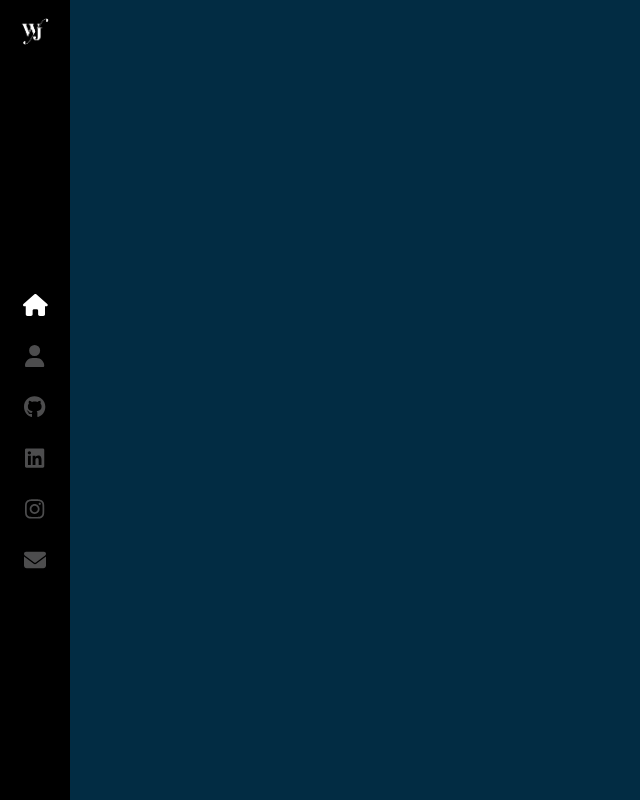
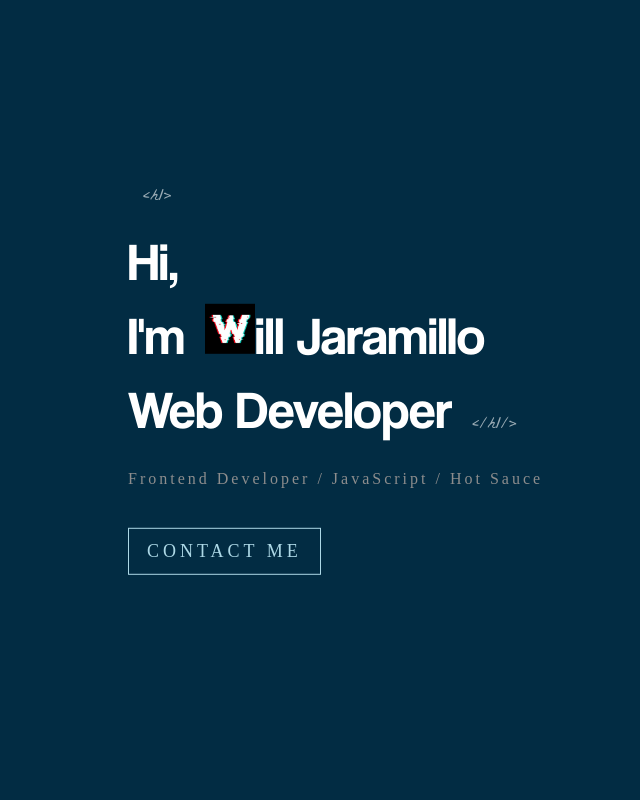
Before and after one commit to willj30/react-portfolio, a React (Create React App) app: page / in a window 1280 px wide. Shown: the whole page, without its empty margins (0-640 px from the left). Built offline with nearby package versions, Linux system fonts and the light colour scheme.

Commit message:
updated layouts, home page, and styling

```diff
--- a/src/App.js
+++ b/src/App.js
@@ -1,12 +1,14 @@
 import { Routes, Route } from 'react-router-dom';
 import './App.scss';
 import Layout from './components/Layout';
+import Home from './components/Home';
 
 function App() {
   return (
     <>
     <Routes>
-      <Route path="/" element={<Layout />} />
+      <Route path="/" element={<Layout />}/>
+      <Route index element={<Home />} />
       </Routes>
       </>
   );
--- /dev/null
+++ b/src/components/Home/index.js
@@ -0,0 +1,27 @@
+import LogoTitle from '../../assets/images/wtitle.jpg'
+import { Link } from 'react-router-dom'
+import './index.scss'
+
+
+const Home = () => {
+    return (
+        <div className="container home-page">
+            <div className="text-zone">
+                <h1>Hi, <br /> I'm
+                <img src={LogoTitle} alt="hero" />
+                ill Jaramillo
+                <br/>
+                Web Developer</h1>
+<h2>
+    Frontend Developer / JavaScript / Hot Sauce
+</h2>
+        <Link to="/contact" className='flat-button'>CONTACT ME</Link>
+            </div>
+
+        </div>
+
+
+    );
+}
+
+export default Home
--- /dev/null
+++ b/src/components/Home/index.scss
@@ -0,0 +1,85 @@
+.home-page {
+
+    .text-zone {
+        position: absolute;
+        left: 10%;
+        top: 50%;
+        transform: translateY(-50%);
+        width: 40%;
+        max-height: 90%;
+
+    }
+    h1 {
+        color: white;
+        font-size: 53px;
+        margin:0;
+        font-family: 'Coolvetica';
+        font-weight: 400;
+
+        &::before {
+            content: '<h1>';
+            font-family: 'La Belle Aurore';
+            color: white;
+            font-size: 18px;
+            position: absolute;
+            margin-top: -40px;
+            left: 15px;
+            opacity: 0.6;
+        }
+
+        &::after {
+            content: '</h1/>';
+            font-family: 'La Belle Aurore';
+            color: white;
+            font-size: 18px;
+            position: absolute;
+            margin-top: 40px;
+            margin-left: 20px;
+            animation: fadeIn 1s 1.7s backwards;
+            opacity: 0.6;
+        }
+
+        img {
+            width: 50px;
+            margin-left: 20px;
+            opacity: 0;
+            height: auto;
+            animation: rotateIn 1s linear both;
+            animation-delay: 1.4s;
+
+        }
+    }
+
+
+
+
+}
+h2 {
+    color: #8d8d8d;
+    margin-top: 20px;
+    font-weight: 400;
+    font-size: 16px;
+    font-family: 'sans-serif';
+    letter-spacing: 3px;
+    animation: fadeIn 1s 1.8s backwards;
+}
+
+.flat-button {
+    color: lightblue;
+    font-size: 18px;
+    font-weight: 400;
+    letter-spacing: 4px;
+    font-family: 'sans-serif';
+    text-decoration: none;
+    padding: 10px 18px;
+    border: 1px solid lightblue;
+    margin-top: 25px;
+    float: left;
+    animation: fadIn 1s 1.8s backwards;
+    white-space: nowrap;
+
+    &:hover {
+        background: lightblue;
+        color: #333;
+    }
+}
--- a/src/components/Layout/index.js
+++ b/src/components/Layout/index.js
@@ -1,11 +1,23 @@
 import './index.scss'
 import Sidebar from '../Sidebar'
+import { Outlet } from 'react-router-dom'
 
 const Layout = () => {
     return (
-        <>
+        <div className="App">
             <Sidebar />
-        </>
+            <div className="page">
+                <span className="tags top-tags">&lt;body&gt;</span>
+
+                <Outlet />
+
+                <span className="tags bottom-tags">
+                    &lt;/body&gt;
+                    <br />
+                    <span className="bottom-tag-html">&lt;/html&gt;</span>
+                </span>
+            </div>
+        </div>
     )
 }
 export default Layout
--- a/src/components/Layout/index.scss
+++ b/src/components/Layout/index.scss
@@ -0,0 +1,40 @@
+.page {
+    width: 100%;
+    height: 100%;
+    position: absolute;
+}
+
+.top-tags {
+    bottom: auto;
+    top: 35px;
+
+}
+
+.tags {
+    color: white;
+    opacity: 0.6;
+    position: absolute;
+    bottom: 0;
+    left: 120px;
+    font-size: 18px;
+    font-family: 'La Belle Aurore';
+}
+
+.bottom-tag-html {
+    margin-left: -20px;
+}
+
+.container {
+    width: 100%;
+    will-change: contents;
+    height: 90%;
+    min-height: 566px;
+    position: absolute;
+    opacity: 0;
+    top: 5%;
+    margin: 0 auto;
+    z-index: 1;
+    transform-style: preserve-3d;
+    animation: fadeIn 1s forwards;
+    animation-delay: 1s;
+}
```
Also changed, not shown: src/assets/images/wtitle.jpg (added).
